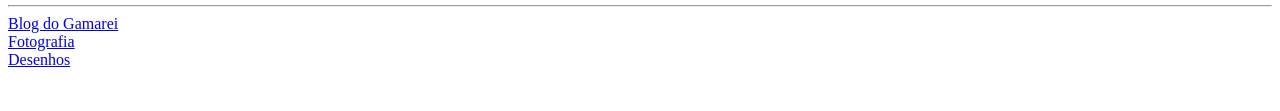
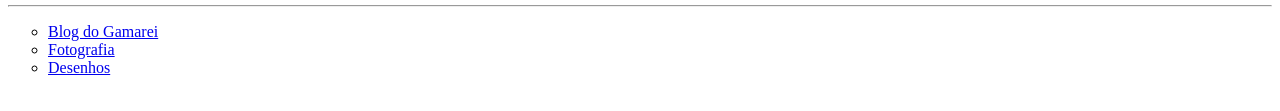
Before and after one commit to luisgamarei/mundogama, a plain HTML site: page index.html in a window 1280 px wide. Shown: the part 301-412 px from the top of the page. Drawn offline with Linux system fonts and the light colour scheme.

Commit message:
Update index.html

```diff
--- a/index.html
+++ b/index.html
@@ -16,9 +16,11 @@
         </tr>
     </table>
     <hr>
-    <a href="blog.html">Blog do Gamarei</a><br>
-    <a href="fotografia.html">Fotografia</a><br>
-    <a href="desenhos.html">Desenhos</a><br>
+    <ul type="circle">
+        <li><a href="blog.html">Blog do Gamarei</a><br></li>
+        <li><a href="fotografia.html">Fotografia</a><br></li>
+        <li><a href="desenhos.html">Desenhos</a><br></li>
+    </ul>
 
 </body>
 </html>
```
